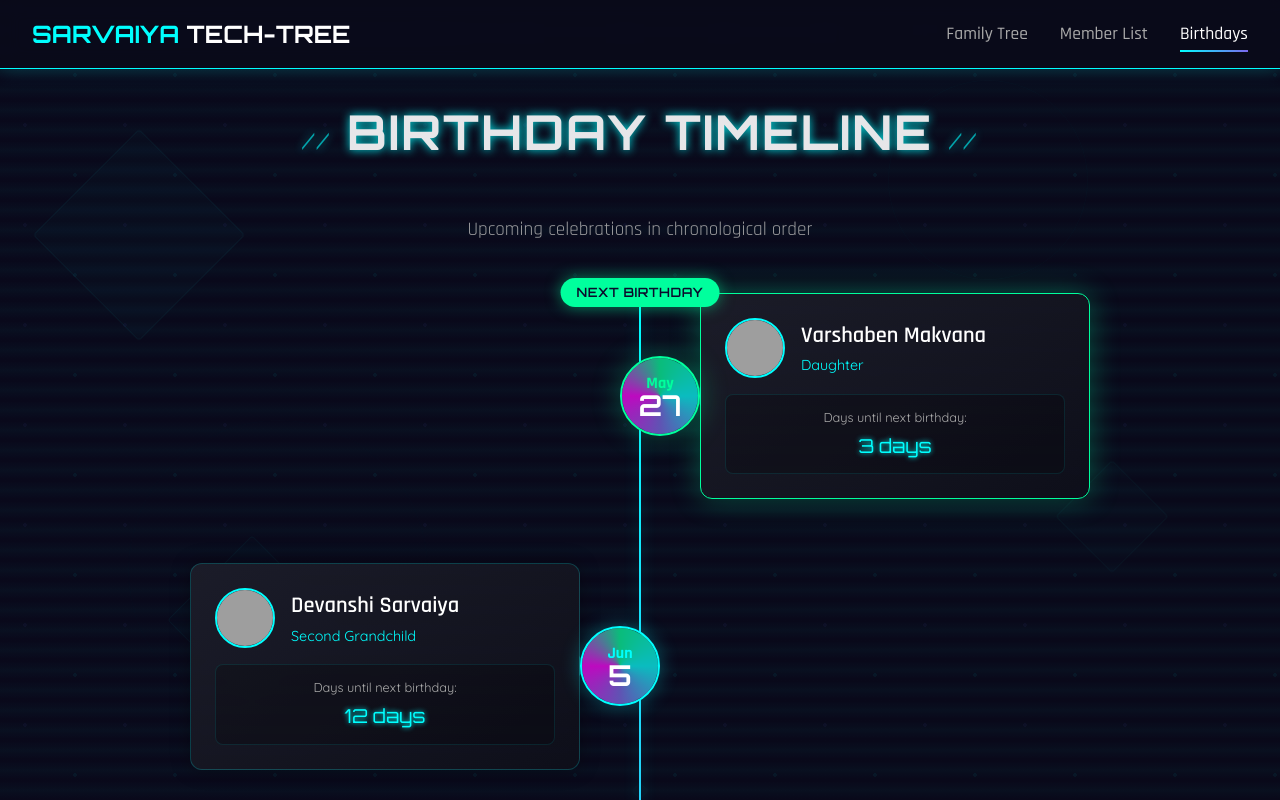
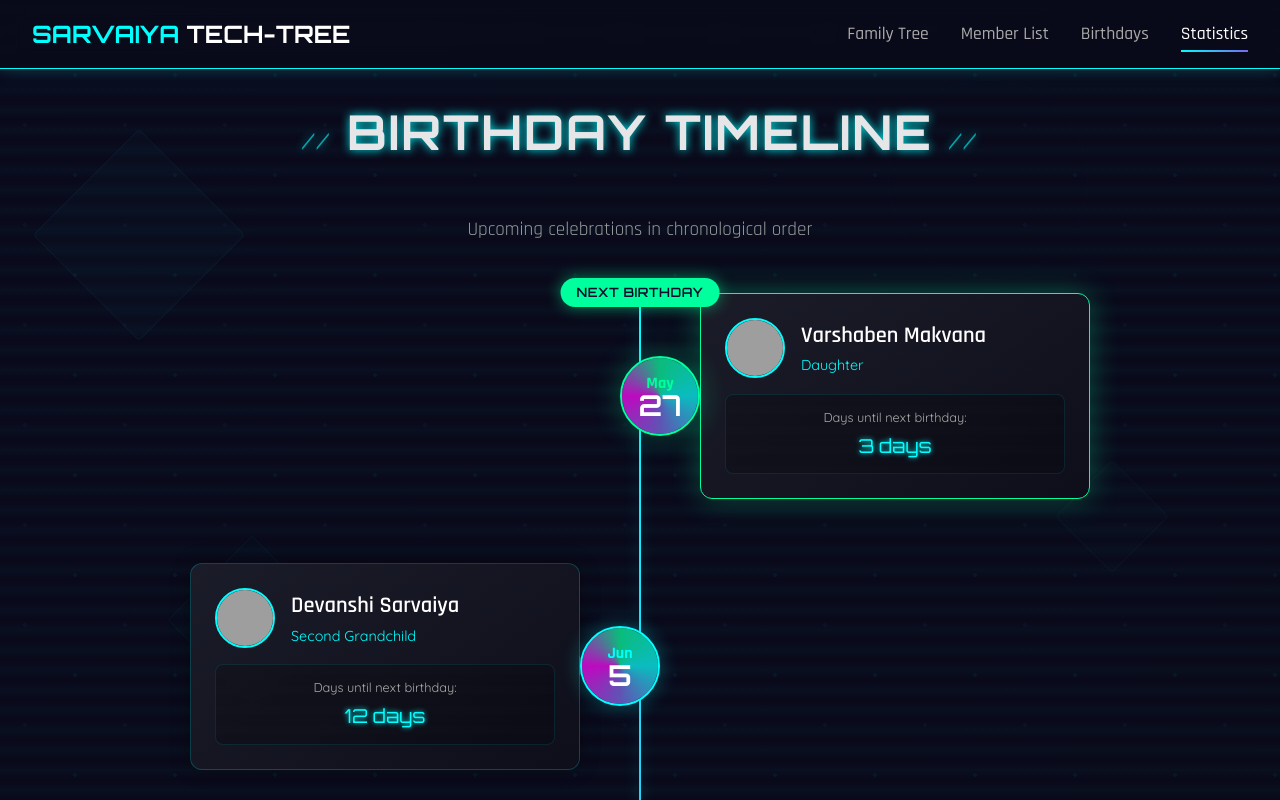
Before and after one commit to iamahuman321/SarvaiyaTree, a plain HTML site: page birthdays.html in a window 1280 px wide. Shown: the top 800 px of the page. Drawn offline with nearby package versions, Linux system fonts and the light colour scheme; grey boxes are pictures that could not be loaded.

Commit message:
Update birthdays.html

```diff
--- a/birthdays.html
+++ b/birthdays.html
@@ -502,7 +502,8 @@
             <div class="nav-links">
                 <a href="index.html" class="nav-link">Family Tree</a>
                 <a href="memberlist.html" class="nav-link">Member List</a>
-                <a href="birthdays.html" class="nav-link active">Birthdays</a>
+                <a href="birthdays.html" class="nav-link">Birthdays</a>
+                <a href="statistics.html" class="nav-link active">Statistics</a>
             </div>
         </div>
     </nav>
```
